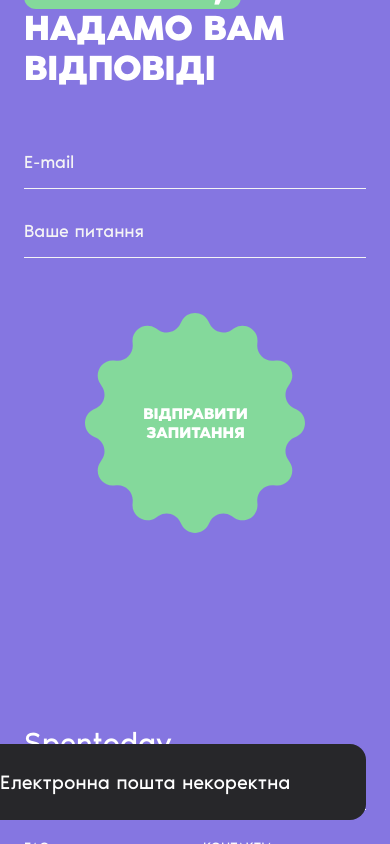
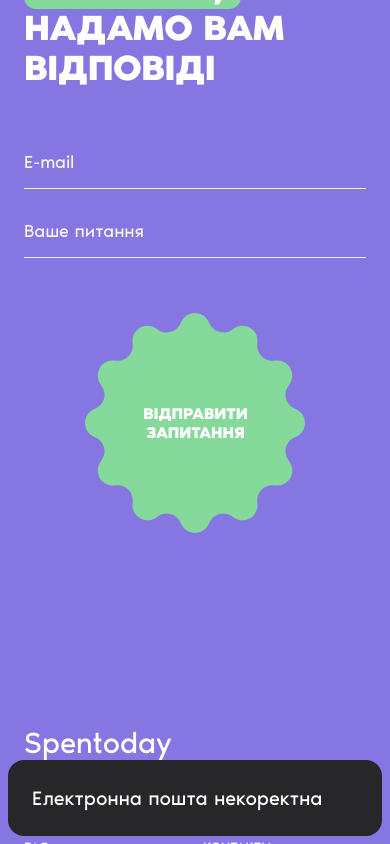
Before and after one commit to flurium/spentoday, a SvelteKit app: page / in a window 390 px wide. Both pictures are taken after a click on the button 195 px from the left and 8464 px from the top of the page. Shown: the part 8042-8886 px from the top of the page. Built offline with nearby package versions, Linux system fonts and the light colour scheme; no server answers.

Commit message:
mobile toast

```diff
--- a/src/features/toast/Toaster.svelte
+++ b/src/features/toast/Toaster.svelte
@@ -27,16 +27,14 @@
   }
 </script>
 
-<script lang="ts">
-</script>
-
 <div
-  class="fixed bottom-0 right-0 z-50 m-6 flex flex-col gap-4 max-w-md w-full"
+  class="fixed bottom-0 right-0 z-50 p-2 md:p-6 flex flex-col gap-4 max-w-md w-full"
 >
+  <div>
     {#each $toasts as toast (toast.id)}
       <!-- svelte-ignore a11y-click-events-have-key-events -->
       <div
-      class="toast rounded-2xl bg-secondary-800 p-6 block text-white w-full"
+        class="toast rounded-2xl bg-secondary-800 p-6 block text-white w-full mt-2"
         on:click={() => removeToast(toast.id)}
         role="button"
         tabindex={0}
@@ -47,6 +45,7 @@
         {/if}
       </div>
     {/each}
+  </div>
 </div>
 
 <style>
--- a/src/routes/+page.svelte
+++ b/src/routes/+page.svelte
@@ -10,12 +10,22 @@
   import Partners from "$features/landing/Partners.svelte"
   import AboutUs from "$features/landing/AboutUs.svelte"
   import Logo from "$lib/assets/Logo.svelte"
+  import { onMount } from "svelte"
+  import { toast } from "$features/toast"
 
   let isMenuOpen = false
 
   function toggleMenu() {
     isMenuOpen = !isMenuOpen
   }
+
+  onMount(() => {
+    toast.jsonError()
+    toast.serverError()
+    // while (true) {
+    //   toast.jsonError()
+    // }
+  })
 </script>
 
 <svelte:head>
```
Lines whose indentation alone changed are shown as unchanged.
